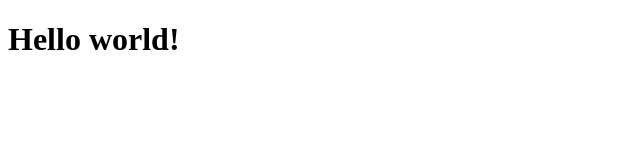
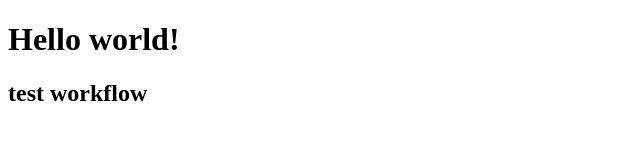
Before and after one commit to Filip-Alves/gh-deployment-workflow, a plain HTML site: page index.html in a window 1280 px wide. Shown: the whole page, without its empty margins (0-640 px from the left). Drawn offline with Linux system fonts and the light colour scheme.

Commit message:
update index.html

```diff
--- a/index.html
+++ b/index.html
@@ -7,5 +7,6 @@
 </head>
 <body>
   <h1>Hello world!</h1>
+  <h2>test workflow</h2>
 </body>
 </html>
```
